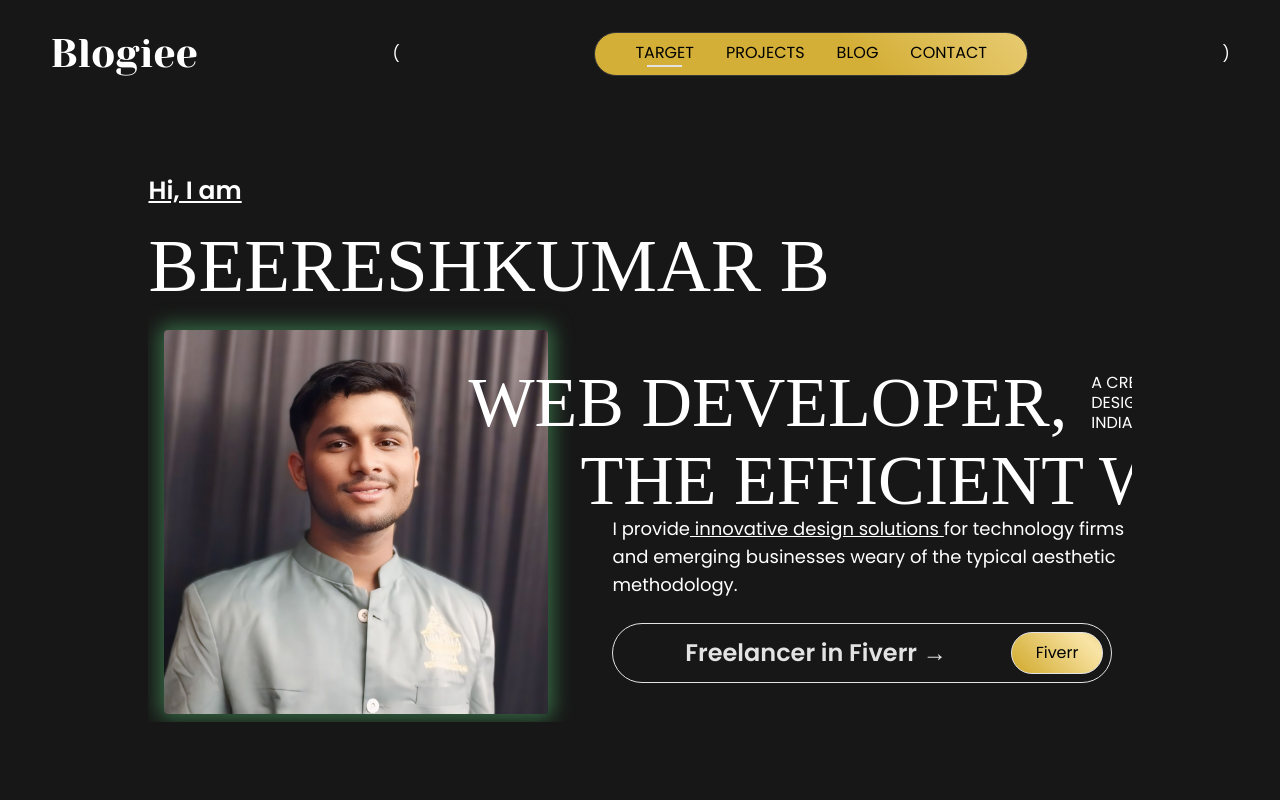
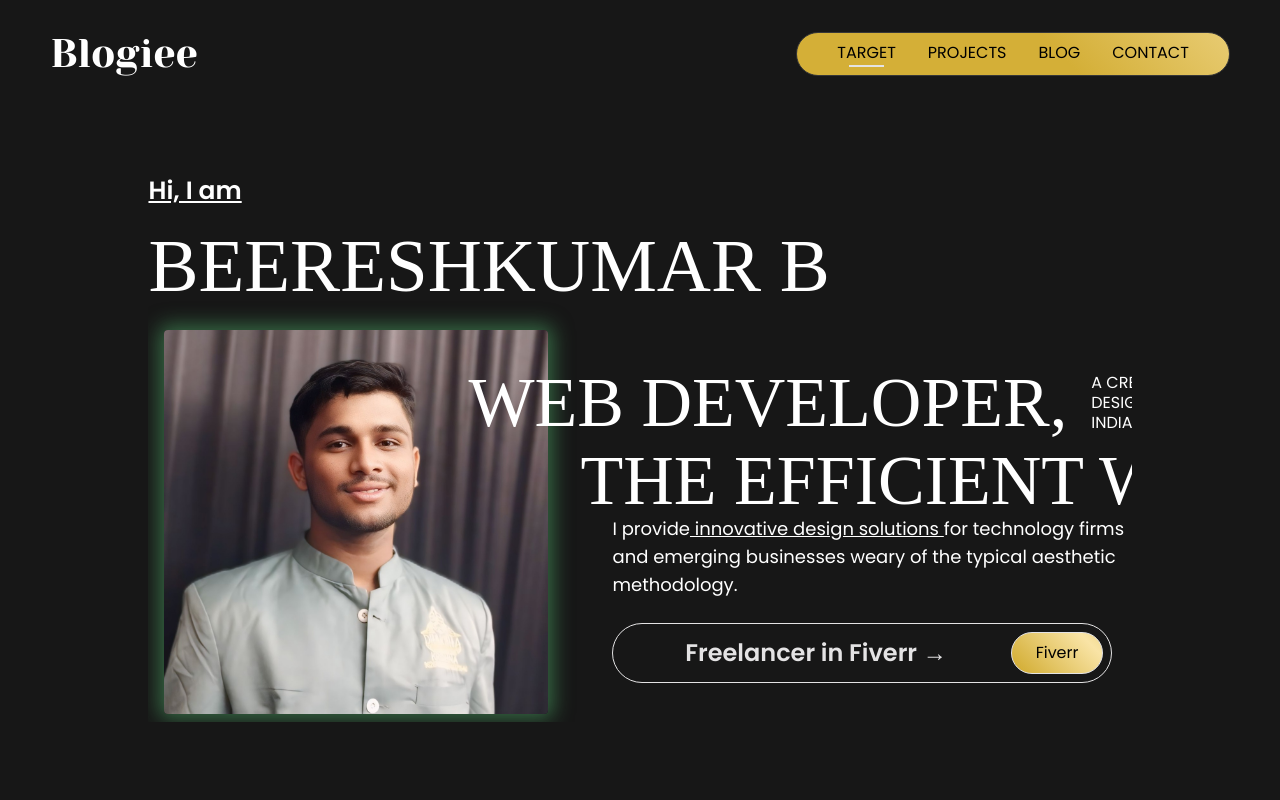
Before and after one commit to beereshbc/Blogiee-Portfolio, a React (Vite) app in the folder frontend/: page / in a window 1280 px wide. Shown: the top 800 px of the page. Built offline with nearby package versions, Linux system fonts and the light colour scheme; no server answers; a web font is replaced by a local one.

Commit message:
some change in navabar

```diff
--- a/frontend/src/compnents/Navbar.jsx
+++ b/frontend/src/compnents/Navbar.jsx
@@ -16,8 +16,7 @@ const Navbar = () => {
         >
           <p>Blogiee</p>
         </div>
-        (
-        <>
+
         {/* Desktop Menu */}
         <div className="hidden sm:block border shining-bg border-[#373737] cursor-pointer px-10 py-2 rounded-full">
           <ul className="flex justify-between gap-8">
@@ -46,8 +45,6 @@ const Navbar = () => {
         >
           ☰
         </button>
-        </>
-        )
       </div>
       {/* Mobile Dropdown Menu */}
       {isOpen && (
```
Lines whose indentation alone changed are shown as unchanged.
